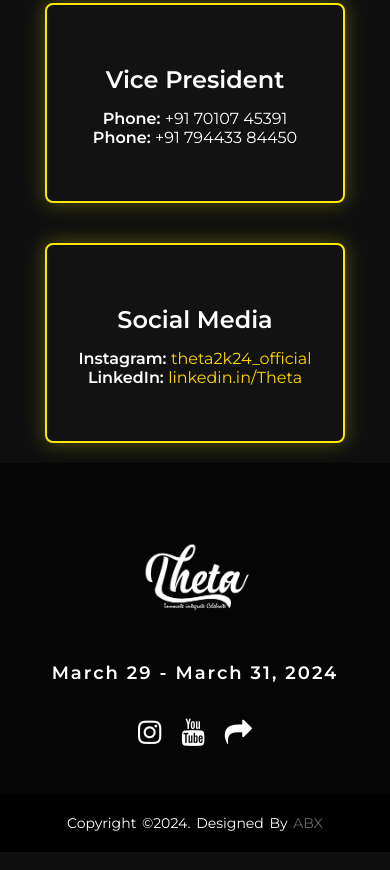
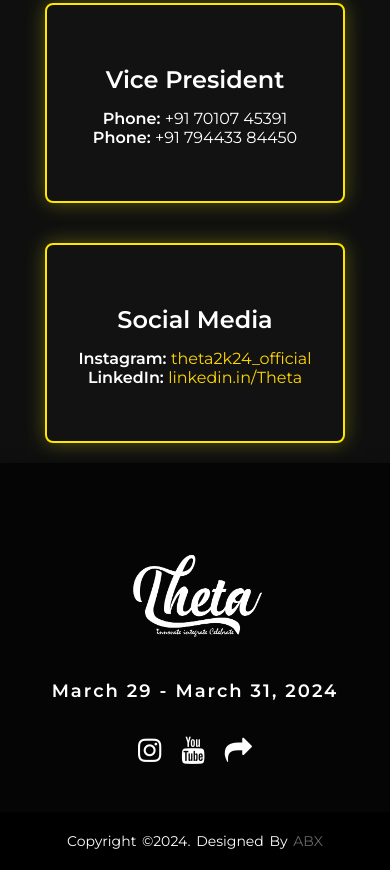
Before and after one commit to AbiXnash/Theta-24, a website: page contact.html in a window 390 px wide. Shown: the part 597-1467 px from the top of the page. Drawn offline with nearby package versions, Linux system fonts and the light colour scheme; a web font is replaced by a local one.

Commit message:
fix: Adjust nav logo width and height, change color and font size of social media links and update nav logo class

```diff
--- a/assets/css/styles.css
+++ b/assets/css/styles.css
@@ -183,6 +183,22 @@
   }
 }
 
+.nav__logo {
+  width: 120px; /* Set the desired width */
+  height: auto; /* Maintain aspect ratio */
+}
+
+.nav__logo.nav__logo_footer {
+  width: 150px;
+  height: auto;
+}
+
+@media screen and (max-width: 1117px) {
+  .nav__logo {
+    width: 100px;
+  }
+}
+
 .nav__link {
   color: #fff;
   background-color: hsl(0, 0%, 2%);
@@ -394,6 +410,7 @@
 }
 
 footer .footer-content .dates {
+  margin-top: -20px;
   /* font-family: "Arizonia", cursive; */
   letter-spacing: 2px;
 }
@@ -1758,6 +1775,11 @@
     width: 100%;
   }
 }
+.contact .socials li a {
+  text-decoration: none;
+  color: #ffd700; /* Set the color to yellow (replace with your preferred color code) */
+  font-size: 24px;
+}
 
 :root {
   --first-color: #2e2e41;
@@ -1861,10 +1883,3 @@
   border-top-right-radius: 30px;
   border-bottom-right-radius: 30px;
 }
-
-
-@media screen and (max-width: 1117px) {
-  .nav__logo {
-      width: 100px;
-  }
-}
--- a/contact.html
+++ b/contact.html
@@ -11,17 +11,7 @@
       <link rel="stylesheet" href="assets/css/styles.css">
 
       <style>
-         .contact .socials li a {
-    text-decoration: none;
-    color: #FFD700; /* Set the color to yellow (replace with your preferred color code) */
-    font-size: 24px;
-}
 
-.nav__logo {
-        width: 120px; /* Set the desired width */
-        height: auto; /* Maintain aspect ratio */
-
-}
       </style>
 
       <title>Theta 2k24 | Contact</title>
@@ -108,7 +98,7 @@
 
       <footer >
         <div class="footer-content">
-         <img class="nav__logo" src="assets\img\Logo final without bg.png" alt="Theta 2k24">
+         <img class=" nav__logo nav__logo_footer" src="assets\img\Logo final without bg.png" alt="Theta 2k24">
           <h2 class="dates"> March 29 - March 31, 2024 </h2>
             <ul class="socials" >
                 <li><a href="https://www.instagram.com/theta_2k24_official/"><i class="fa fa-instagram"></i></a></li>
```
